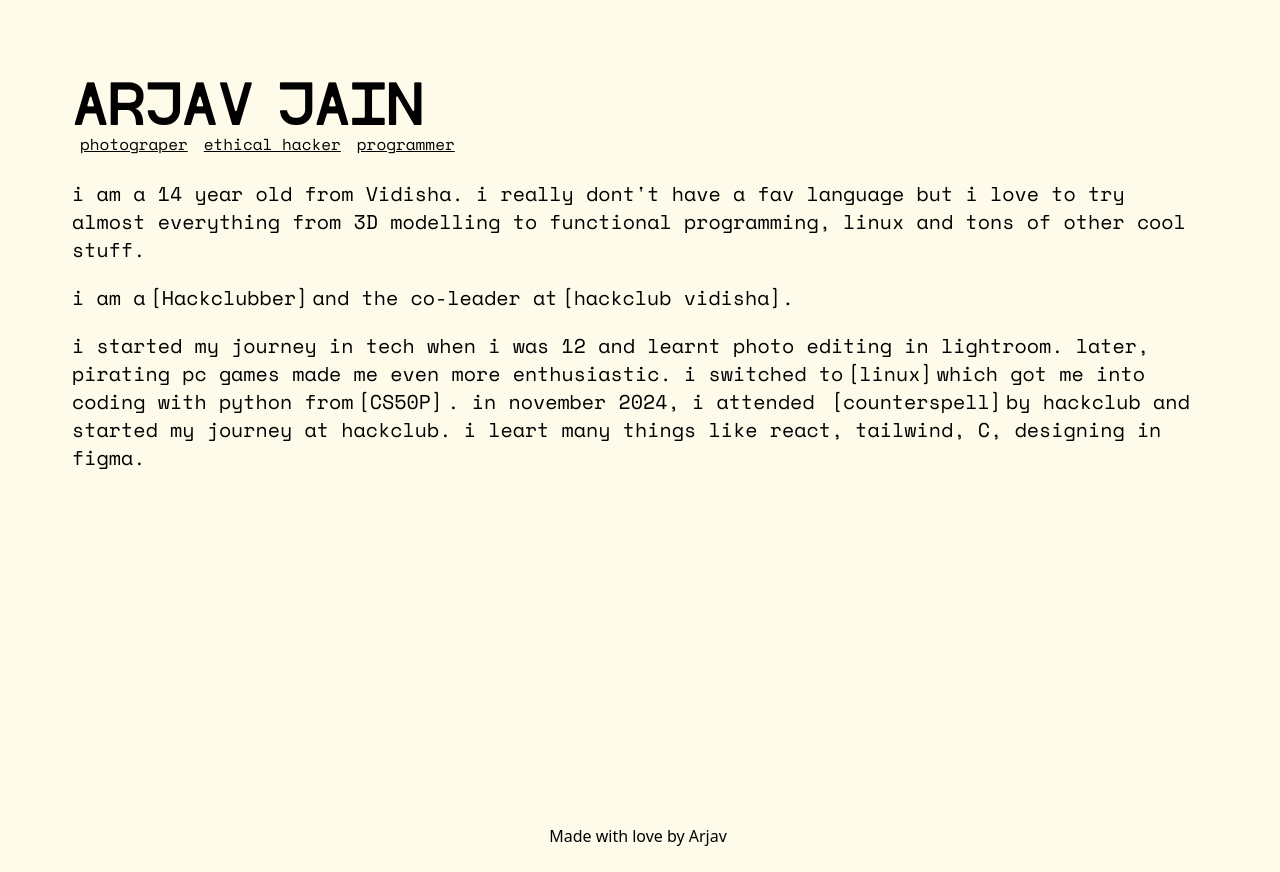
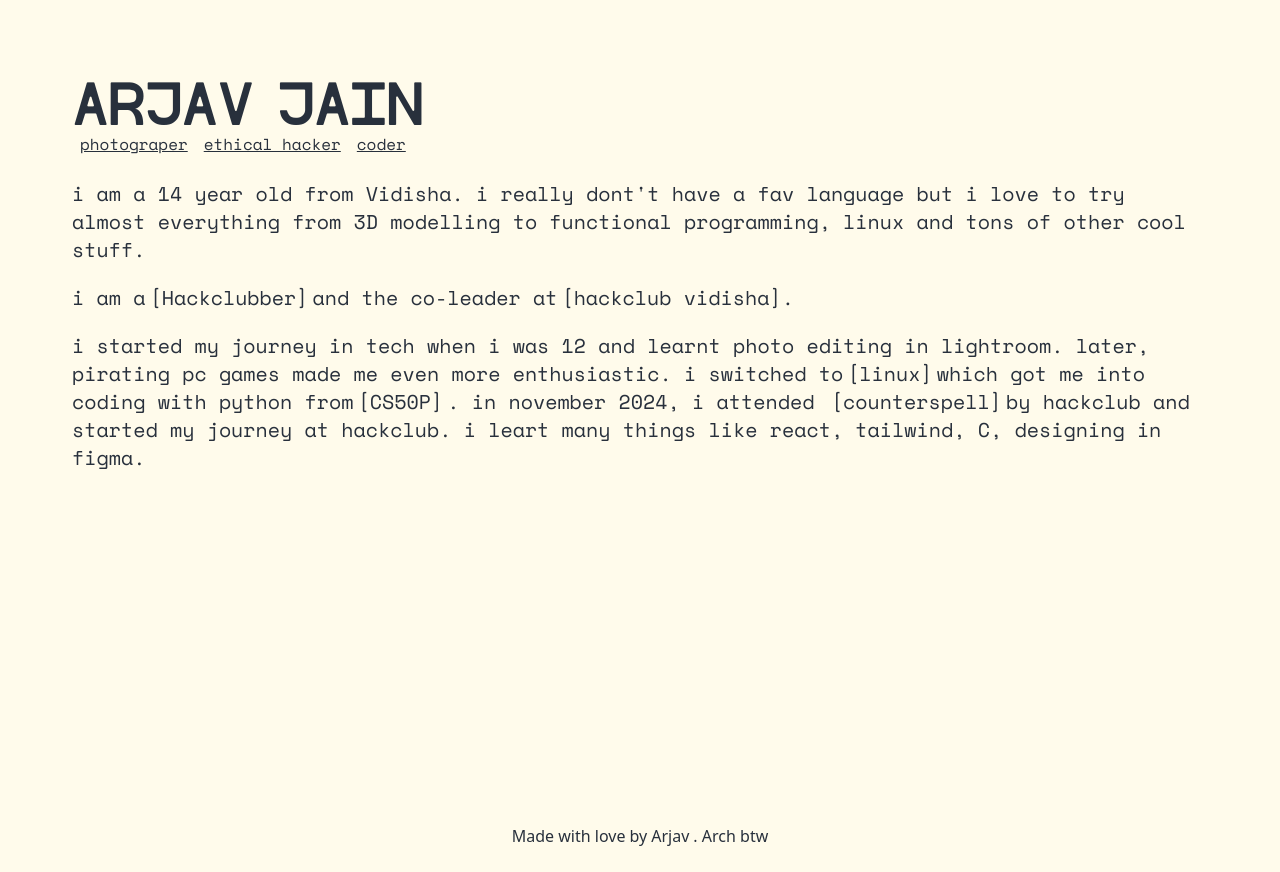
Before and after one commit to arjav0703/my-website, a Next.js app: page / in a window 1280 px wide. Built offline with nearby package versions, Linux system fonts and the light colour scheme.

Commit message:
change text color

```diff
--- a/src/app/globals.css
+++ b/src/app/globals.css
@@ -33,6 +33,9 @@ p {
 }
 
 ::selection {
-  background-color: #f4ddb0;
-  color: #3a3a3a;
+  background-color: #ffda8f;
 }
+
+* {
+  color: #28303c;
+}
--- a/src/app/page.tsx
+++ b/src/app/page.tsx
@@ -9,14 +9,14 @@ export default function Home() {
         <div className="flex flex-row py-1">
           <p className="underline mx-2">photograper</p>
           <p className="underline mx-2">ethical hacker</p>
-          <p className="underline mx-2">programmer</p>
+          <p className="underline mx-2">coder</p>
 
         </div>
           <p className="py-5 text-xl">
           i am a 14 year old from Vidisha. i really dont't have a fav language but i love to try almost everything from 3D modelling to functional programming, linux and tons of other cool stuff.
           </p>
 
-        <p className="text-xl">i am a<a href='https://hackclub.com' className=" mx-1 hover:bg-amber-500 hover:underline">[Hackclubber]</a>and the co-leader at<a href="https://vidisha.hackclub.com" className=" ml-1 hover:bg-amber-500 hover:underline">[hackclub vidisha]</a>.</p>
+        <p className="text-xl">i am a<a href='https://hackclub.com' className="mx-1 hover:bg-amber-500 hover:underline">[Hackclubber]</a>and the co-leader at<a href="https://vidisha.hackclub.com" className=" ml-1 hover:bg-amber-500 hover:underline">[hackclub vidisha]</a>.</p>
 
         <p className="text-xl py-5">i started my journey in tech when i was 12 and learnt photo editing in lightroom. later, pirating pc games made me even more enthusiastic. i switched to<a className='mx-1 hover:bg-amber-500 hover:underline'href="https://itsfoss.com/linux-better-than-windows/">[linux]</a>which got me into coding with python from<a className="mx-1 hover:bg-amber-500 hover:underline" href='https://www.harvardonline.harvard.edu/course/cs50s-introduction-programming-python'>[CS50P]</a>. in november 2024, i attended <a className='mx-1 hover:bg-amber-500 hover:underline'href='https://counterspell.hackclub.com'>[counterspell]</a>by hackclub and started my journey at hackclub. i leart many things like react, tailwind, C, designing in figma.</p>
       </div>
@@ -25,7 +25,7 @@ export default function Home() {
         <div className="flex justify-center bg-amber-50 py-6 ">
         <footer>Made with love by<a href="https://github.com/arjav0703"
             className=" px-1 hover:bg-amber-500 hover:underline ">
-            Arjav</a>
+            Arjav</a>. Arch btw
         </footer>
         </div>
     </div>
```
